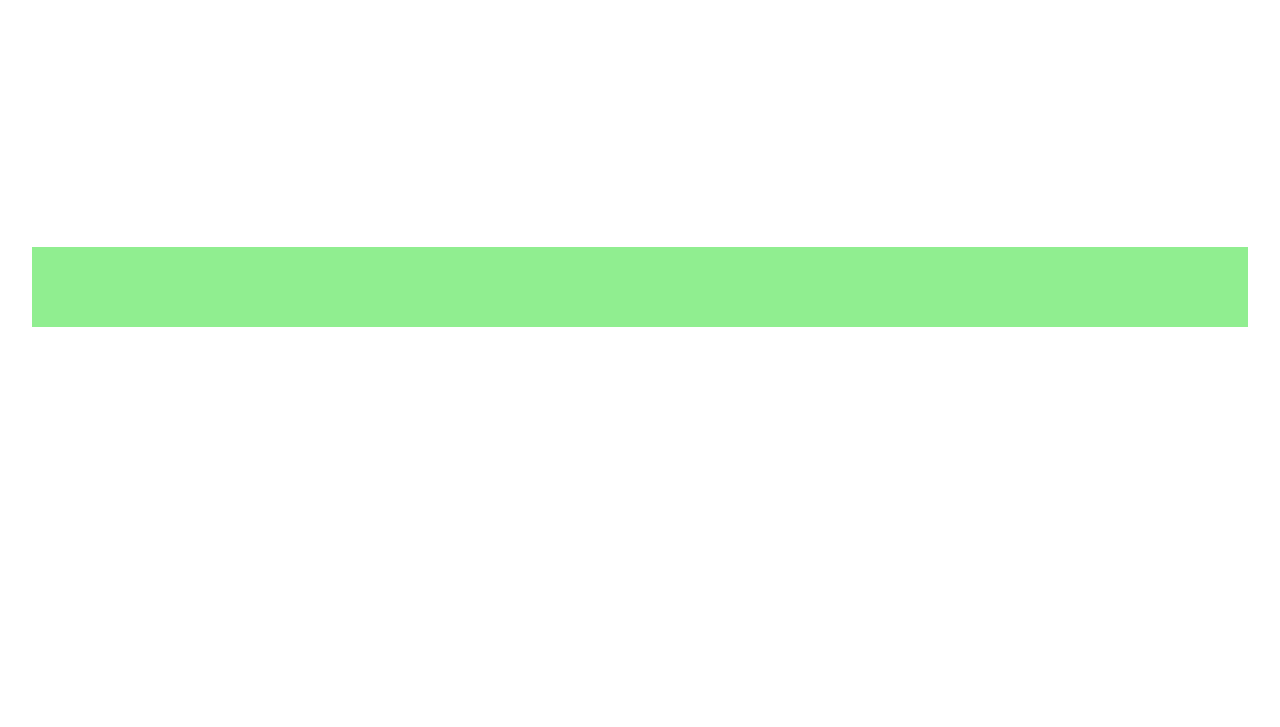
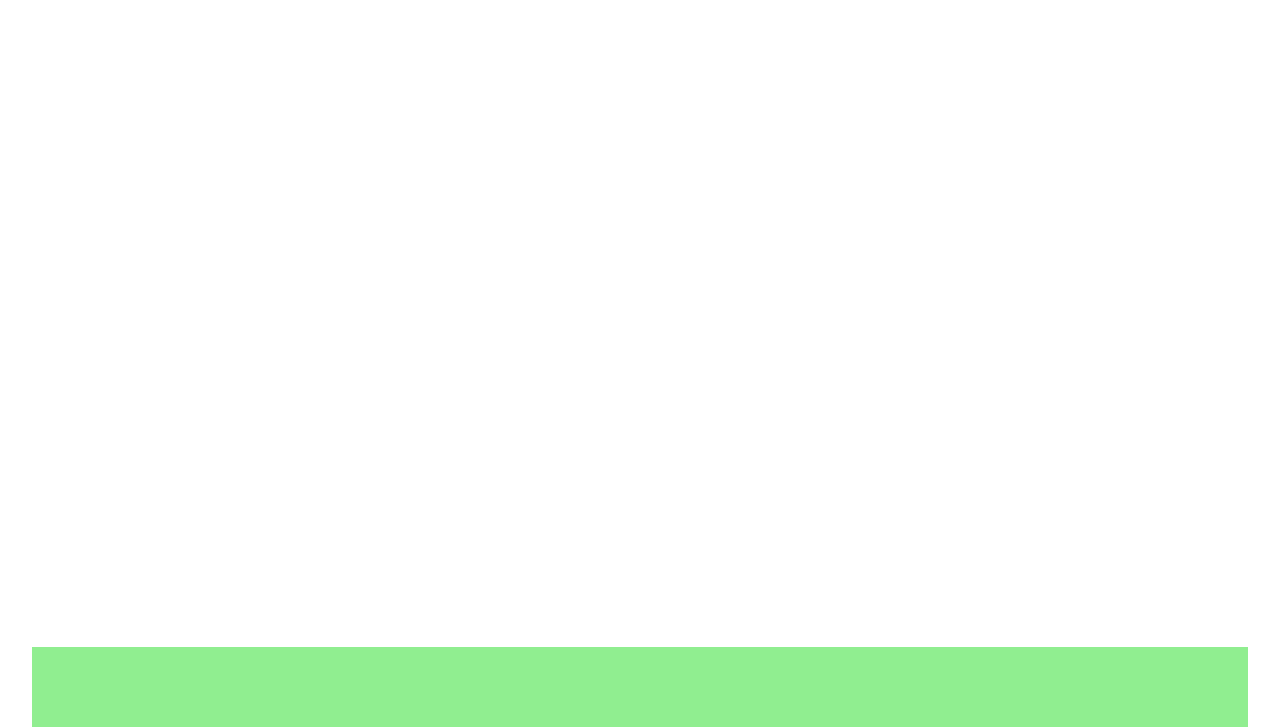
Before and after one commit to Samuel-Gbadamosi/htmlcss-struttura-wp, a plain HTML site: page index.html in a window 1280 px wide. Shown: the part 763-1490 px from the top of the page. Before the commit the page ends 1090 px from the top, so only its background shows below. Drawn offline with Linux system fonts and the light colour scheme.

Commit message:
footer margins

```diff
--- a/css/style.css
+++ b/css/style.css
@@ -71,6 +71,6 @@ main{
 footer{
   width: 100%;
   height: 80px;
-  margin-top: 200px;
+  margin-top: 600px;
   background-color: lightgreen;
 }
```
